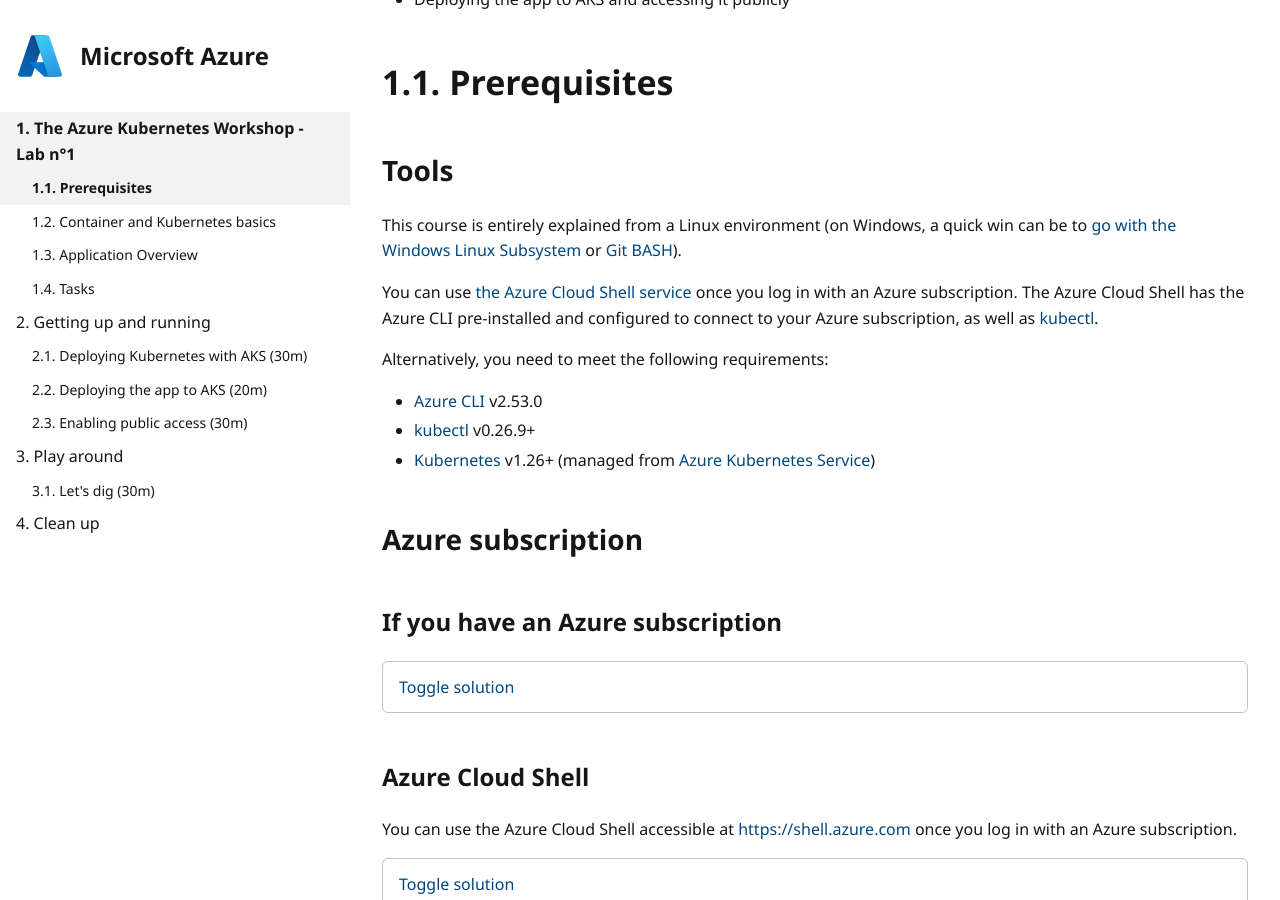
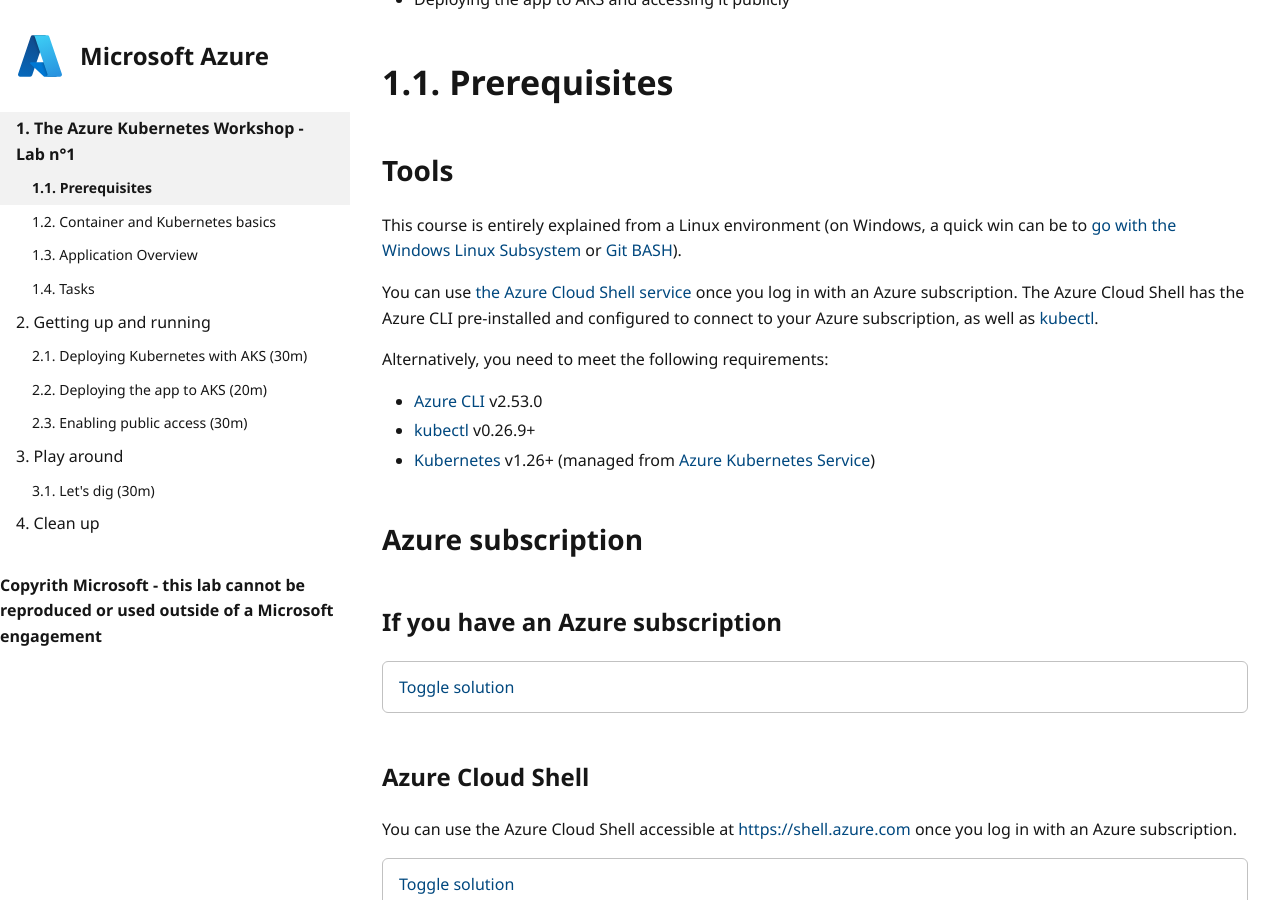
Before and after one commit to lgmorand/training-aks-lab1, a Jekyll site: the page built from index.html, in a window 1280 px wide and 900 px high, scrolled down 343 px. Built offline with Jekyll 4.4.1, drawn with Linux system fonts in a browser that asks for light colours; the repository's description, which GitHub fills in, is left out.

Commit message:
add copyright

```diff
--- a/_includes/nav.html
+++ b/_includes/nav.html
@@ -27,3 +27,5 @@
     </li>
     {% endfor %}
 </ul>
+
+<b>Copyrith Microsoft - this lab cannot be reproduced or used outside of a Microsoft engagement</b>
```
